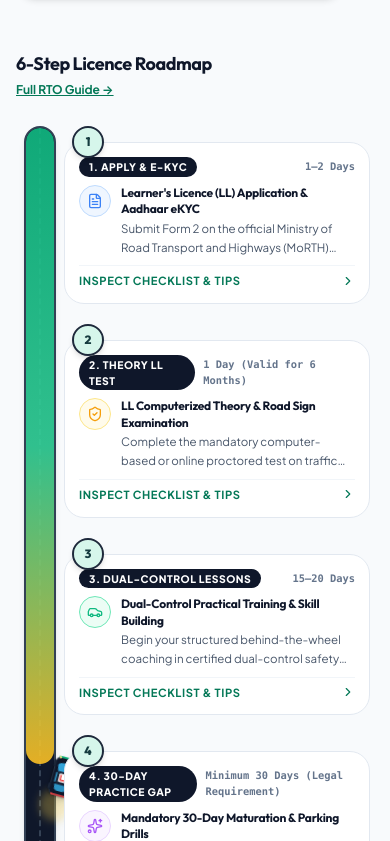
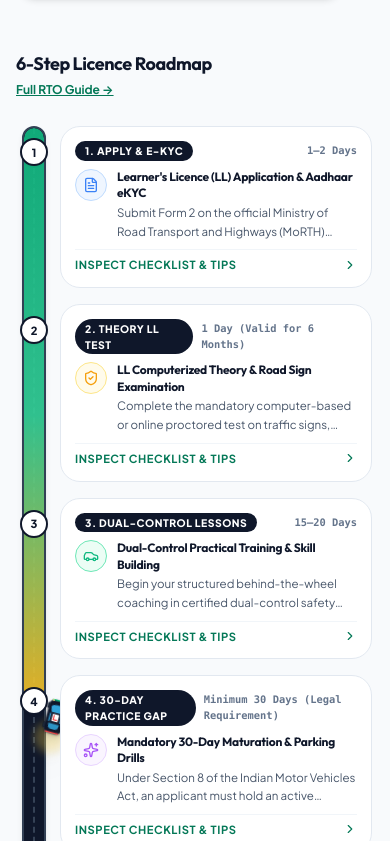
Before and after one commit to Ginuuuuu/Driving-School-Simple, a React (Vite) app: page / in a window 390 px wide. Shown: the part 1523-2364 px from the top of the page. Built offline with nearby package versions, Linux system fonts and the light colour scheme.

Commit message:
feat: add ScrollFlowingRoadmap component with scroll-linked animation and milestone modals

```diff
--- a/src/components/roadmap/ScrollFlowingRoadmap.tsx
+++ b/src/components/roadmap/ScrollFlowingRoadmap.tsx
@@ -77,8 +77,8 @@ export const ScrollFlowingRoadmap: React.FC<ScrollFlowingRoadmapProps> = ({
 
   return (
     <div ref={containerRef} className="relative w-full py-4 lg:py-6 select-none">
-      {/* FLOWING CENTRAL SERPENTINE ROAD SPINE */}
-      <div className="absolute left-6 md:left-1/2 top-4 bottom-4 -translate-x-1/2 w-8 sm:w-10 z-0 flex flex-col items-center">
+      {/* FLOWING CENTRAL ROAD SPINE (Left on mobile, Center on desktop) */}
+      <div className="absolute left-[1.125rem] md:left-1/2 top-4 bottom-4 -translate-x-1/2 w-6 md:w-10 z-0 flex flex-col items-center">
         {/* Outer Asphalt Road Layer */}
         <div className="relative w-full h-full bg-slate-900 rounded-full border-2 border-slate-700 shadow-md overflow-hidden flex justify-center">
           {/* Dashed Center Road Line */}
@@ -104,14 +104,14 @@ export const ScrollFlowingRoadmap: React.FC<ScrollFlowingRoadmapProps> = ({
           <div className="absolute -bottom-6 left-1/2 -translate-x-1/2 w-8 h-8 bg-amber-300/30 rounded-full blur-sm" />
 
           {/* Illustrated Top-Down Learner Car */}
-          <div className="w-7 h-12 sm:w-8 sm:h-14 relative">
+          <div className="w-6 h-10 md:w-8 md:h-14 relative">
             <RoadmapCar isCompact />
           </div>
         </motion.div>
       </div>
 
-      {/* MILESTONE STATIONS LIST (Alternating Left & Right on Desktop) */}
-      <div className="relative z-10 space-y-5 sm:space-y-7 lg:space-y-9">
+      {/* MILESTONE STATIONS LIST */}
+      <div className="relative z-10 space-y-4 sm:space-y-7 lg:space-y-9">
         {steps.map((step, idx) => {
           const isEven = idx % 2 === 0;
           const meta = milestoneIcons[idx] || milestoneIcons[0];
@@ -124,11 +124,12 @@ export const ScrollFlowingRoadmap: React.FC<ScrollFlowingRoadmapProps> = ({
               whileInView={{ opacity: 1, y: 0 }}
               viewport={{ once: true, margin: '-40px' }}
               transition={{ duration: 0.4, delay: idx * 0.04 }}
-              className="grid grid-cols-1 md:grid-cols-12 gap-3 lg:gap-6 items-center"
             >
+              {/* DESKTOP LAYOUT (md:grid) — Alternating Left & Right Cards */}
+              <div className="hidden md:grid grid-cols-12 gap-3 lg:gap-6 items-center">
                 {/* Desktop Left Side Card (if Even) */}
                 <div
-                className={`hidden md:flex md:col-span-5 ${
+                  className={`flex col-span-5 ${
                     isEven ? 'justify-end' : 'justify-end invisible pointer-events-none'
                   }`}
                 >
@@ -143,7 +144,7 @@ export const ScrollFlowingRoadmap: React.FC<ScrollFlowingRoadmapProps> = ({
                 </div>
 
                 {/* Center Node Pin (Station Marker on the Road) */}
-              <div className="pl-14 md:pl-0 md:col-span-2 flex justify-start md:justify-center">
+                <div className="col-span-2 flex justify-center">
                   <button
                     onClick={() => setActiveModalStep(step)}
                     className="group relative flex items-center justify-center w-8 h-8 sm:w-9 sm:h-9 rounded-full bg-white border-2 border-slate-800 shadow-md hover:scale-110 hover:border-emerald-500 transition-transform duration-200 z-10 cursor-pointer"
@@ -160,7 +161,7 @@ export const ScrollFlowingRoadmap: React.FC<ScrollFlowingRoadmapProps> = ({
 
                 {/* Desktop Right Side Card (if Odd) */}
                 <div
-                className={`hidden md:flex md:col-span-5 ${
+                  className={`flex col-span-5 ${
                     !isEven ? 'justify-start' : 'justify-start invisible pointer-events-none'
                   }`}
                 >
@@ -173,15 +174,28 @@ export const ScrollFlowingRoadmap: React.FC<ScrollFlowingRoadmapProps> = ({
                     />
                   )}
                 </div>
+              </div>
 
-              {/* Mobile View Card (Always visible on smaller screens) */}
-              <div className="block md:hidden pl-12 sm:pl-14 pr-1 -mt-7 sm:-mt-8">
+              {/* MOBILE LAYOUT (md:hidden) — Clean Flex Row without Any Pin Overlap */}
+              <div className="flex md:hidden items-start gap-3 pl-1 pr-0.5">
+                {/* Station Node Pin over Left Road */}
+                <button
+                  onClick={() => setActiveModalStep(step)}
+                  className="w-7 h-7 rounded-full bg-white border-2 border-slate-900 shadow-sm flex items-center justify-center font-black text-[0.7rem] text-slate-900 shrink-0 mt-3 z-10 active:scale-95 transition-transform"
+                  title={`Stage ${step.stepNumber}: ${step.title}`}
+                >
+                  {step.stepNumber}
+                </button>
+
+                {/* Mobile Card */}
+                <div className="flex-1 min-w-0">
                   <MilestoneCard
                     step={step}
                     meta={meta}
                     IconComponent={IconComponent}
                     onClick={() => setActiveModalStep(step)}
                   />
+                </div>
               </div>
             </motion.div>
           );
```
Lines whose indentation alone changed are shown as unchanged.
